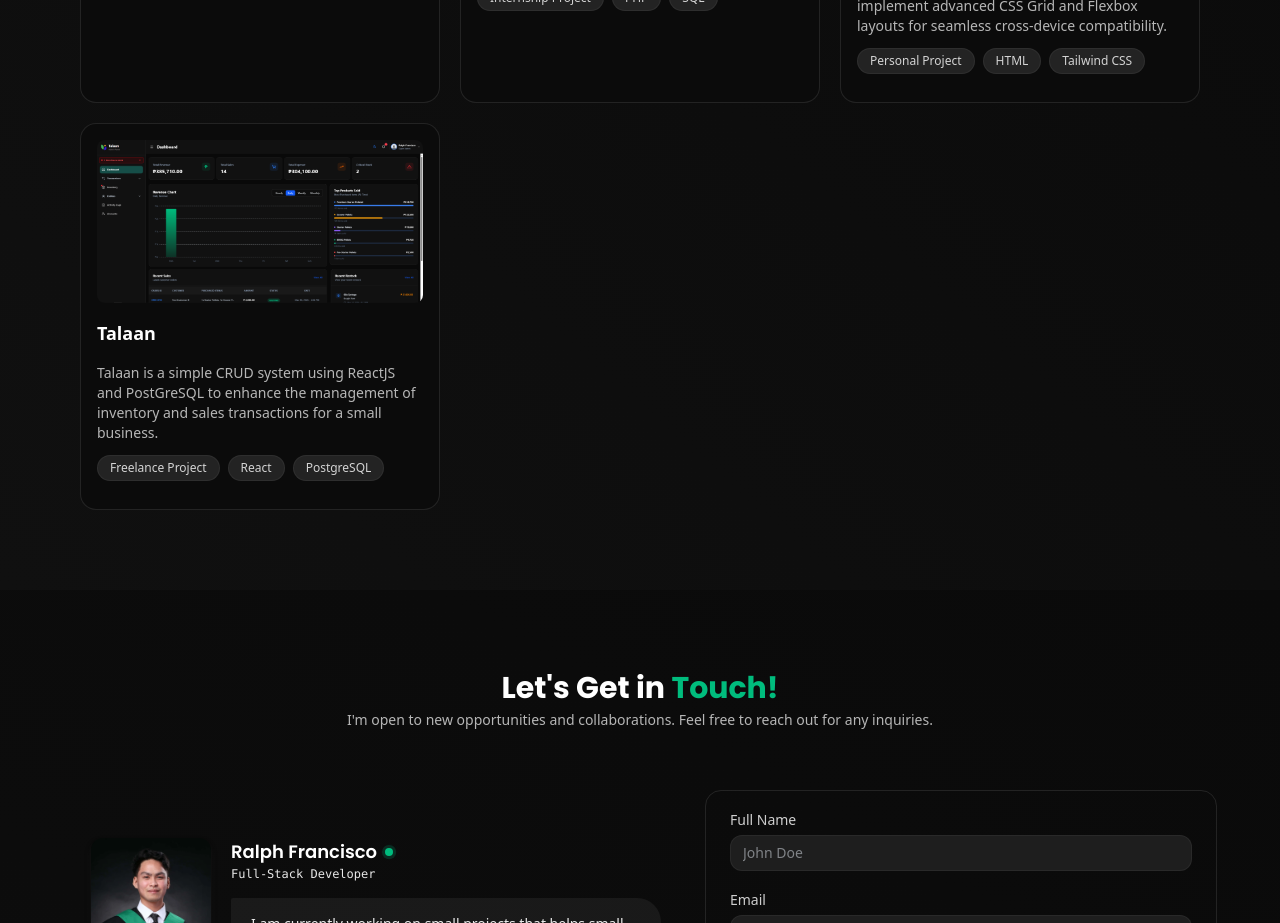
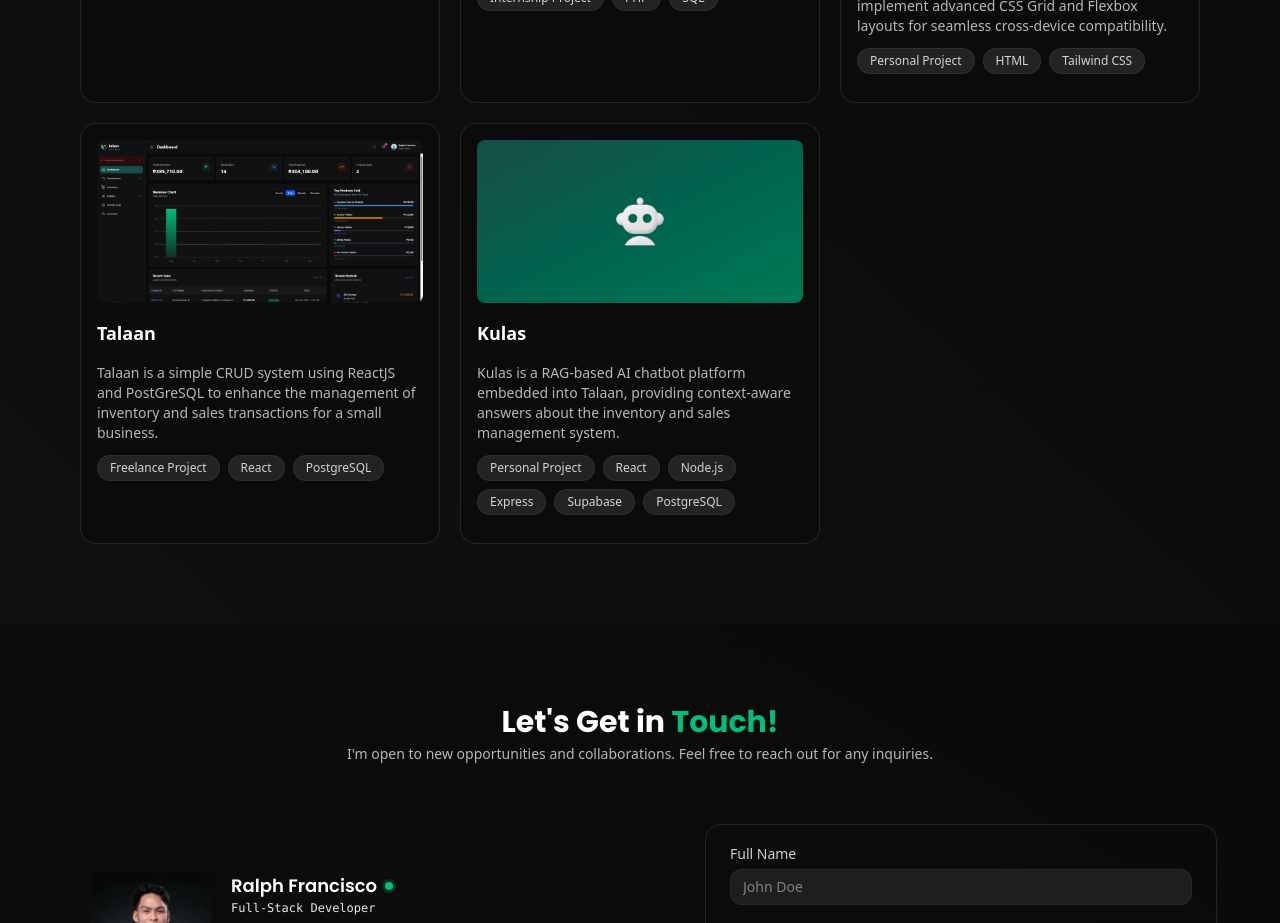
Before and after one commit to ralphfrncisco/portfolio-itr1, a React (Vite) app: page / in a window 1280 px wide. Shown: the part 2660-3583 px from the top of the page. Built offline with nearby package versions, Linux system fonts and the light colour scheme; a web font is replaced by a local one.

Commit message:
added kulas on projects

```diff
--- a/src/layout/Projects.jsx
+++ b/src/layout/Projects.jsx
@@ -6,6 +6,7 @@ import loanSystemImage from '../assets/images/projects/loan-system.jpg';
 import slaMonitoringImage from '../assets/images/projects/SLA-index.jpg';
 import philippinesImage from '../assets/images/projects/philippines.png';
 import IRMSimage from '../assets/images/projects/IRMS.png';
+import KulasImage from '../assets/images/projects/kulas.png';
 import githubIcon from '../assets/github.svg';
 
 const projects = [
@@ -84,6 +85,28 @@ const projects = [
         link: "https://github.com/ralphfrncisco/IRMS",
         github: "https://github.com/ralphfrncisco/IRMS",
         demo: null,
+    },
+    {
+        name: "Kulas",
+        description: "Kulas is a RAG-based AI chatbot platform embedded into Talaan, providing context-aware answers about the inventory and sales management system.",
+        longDescription: "Kulas is a custom-built AI chatbot platform designed specifically for Talaan. It uses Retrieval-Augmented Generation (RAG) to answer user questions based on ingested knowledge about the system. Built with a Node.js/Express API, Groq's LLaMA model, HuggingFace embeddings, and Supabase with pgvector for vector search, Kulas is delivered as a lightweight vanilla JS widget that loads dynamically inside Talaan for authenticated users. The platform includes a React-based dashboard for managing the chatbot's knowledge base, configuration, and behavior.",
+        path: KulasImage,
+        images: [KulasImage],
+        type: "Personal Project",
+        langs: ["React", "Node.js", "Express", "Supabase", "PostgreSQL"],
+        features: [
+            "RAG pipeline with HuggingFace embeddings and pgvector similarity search",
+            "Groq LLaMA 3.1 language model integration",
+            "Vanilla JS widget embedded dynamically into Talaan",
+            "React + Vite dashboard for knowledge base and config management",
+            "Chat history persistence via localStorage",
+            "Context-scoped AI responses with follow-up suggestions",
+            "Modal-aware widget visibility via MutationObserver",
+            "Deployed across 3 separate Vercel projects from a single monorepo"
+        ],
+        link: "https://github.com/ralphfrncisco/Kulas",
+        github: "https://github.com/ralphfrncisco/Kulas",
+        demo: null,
     }
 ];
 
@@ -121,16 +144,16 @@ function Projects() {
 
     const modalContent = selectedProject && (
         <div
-            className="fixed inset-0 z-50 flex items-center justify-center p-4"
+            className="fixed inset-0 z-50 flex items-start justify-center p-4 overflow-y-auto"
             style={{ animation: 'fadeIn 0.18s ease' }}
             onClick={closeModal}
         >
             {/* Backdrop */}
-            <div className="absolute inset-0 bg-black/40 backdrop-blur-sm dark:bg-black/75" />
+            <div className="fixed inset-0 bg-black/40 backdrop-blur-sm dark:bg-black/75" />
 
             {/* Panel + floating close button wrapper */}
             <div
-                className="relative z-10 w-full max-w-2xl"
+                className="relative z-10 w-full max-w-2xl my-8"
                 style={{ animation: 'slideUp 0.2s ease' }}
                 onClick={e => e.stopPropagation()}
             >
@@ -147,9 +170,9 @@ function Projects() {
                 </button>
 
                 {/* Panel */}
-                <div className="custom-scrollbar w-full max-h-[92vh] pb-3 overflow-y-auto rounded-2xl shadow-2xl
+                <div className="w-full pb-3 rounded-2xl shadow-2xl
                     bg-white border border-gray-200 text-gray-900
-                    dark:bg-[#111] dark:border-[#2a2a2a] dark:text-white ">
+                    dark:bg-[#111] dark:border-[#2a2a2a] dark:text-white">
 
                     {/* Image gallery */}
                     <div
```
Also changed, not shown: src/assets/images/projects/kulas.png (added).
